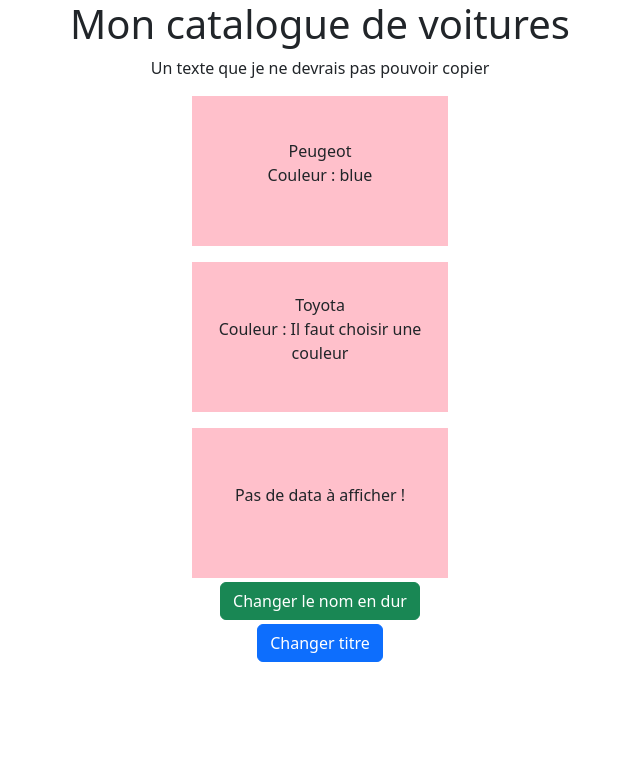
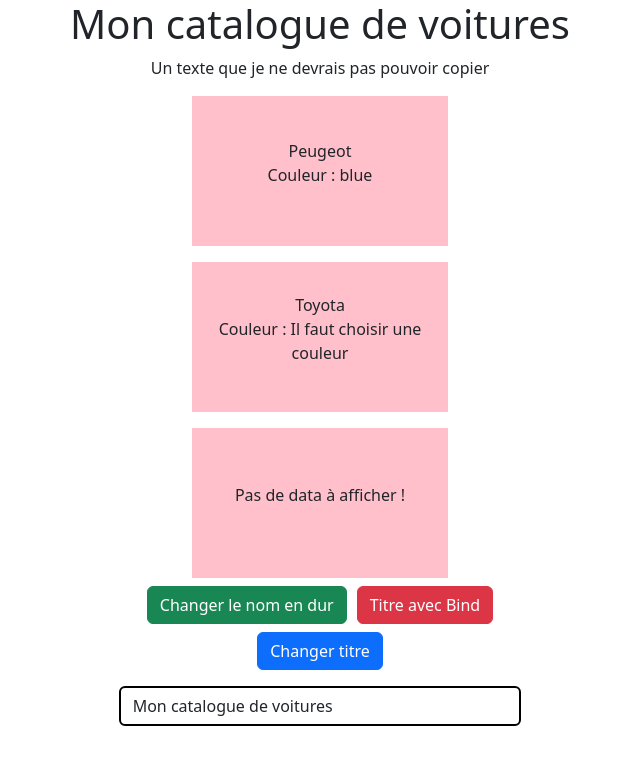
Before and after one commit to Amine1342/cars, a React (Create React App) app: page / in a window 1280 px wide. Shown: the top 764 px of the page, without its empty margins (320-960 px from the left). Built offline with nearby package versions, Linux system fonts and the light colour scheme.

Commit message:
Boutons et Input réglés (mise en forme)

```diff
--- a/src/App.js
+++ b/src/App.js
@@ -16,9 +16,21 @@
     });
   };
 
-  changeTitle = (e) => {
+  changeTitle = (titre) => {
     this.setState({
       titre: "J'ai changé le titre !",
+    });
+  };
+
+  changeViaBind = (param) => {
+    this.setState({
+      titre: param,
+    });
+  };
+
+  changeViaInput = (e) => {
+    this.setState({
+      titre: e.target.value,
     });
   };
 
@@ -30,13 +42,34 @@
       <div className="App">
         <MyCars title={this.state.titre} />
 
-        <button className="btn btn-success mt-1" onClick={this.changeUpper}>
+        <button
+          className="btn btn-success mt-2"
+          style={{ marginRight: "10px" }}
+          onClick={this.changeUpper}
+        >
           Changer le nom en dur
         </button>
+        <button
+          className="btn btn-danger mt-2"
+          onClick={this.changeViaBind.bind(this, "Nouveau titre avec Bind")}
+        >
+          Titre avec Bind
+        </button>
         <br />
-        <button className="btn btn-primary mt-1" onClick={this.changeTitle}>
+        <button className="btn btn-primary mt-2" onClick={this.changeTitle}>
           Changer titre
         </button>
+        <div className="row input-group d-flex justify-content-center mx-auto mt-2">
+          <div className="col-4">
+            <input
+              style={{ border: "2px solid black" }}
+              type="text"
+              className="mb-5  form-control mt-2"
+              onChange={this.changeViaInput}
+              value={this.state.titre}
+            />
+          </div>
+        </div>
       </div>
     );
   }
```
Also changed, not shown: src/App.css (line endings or trailing spaces).
